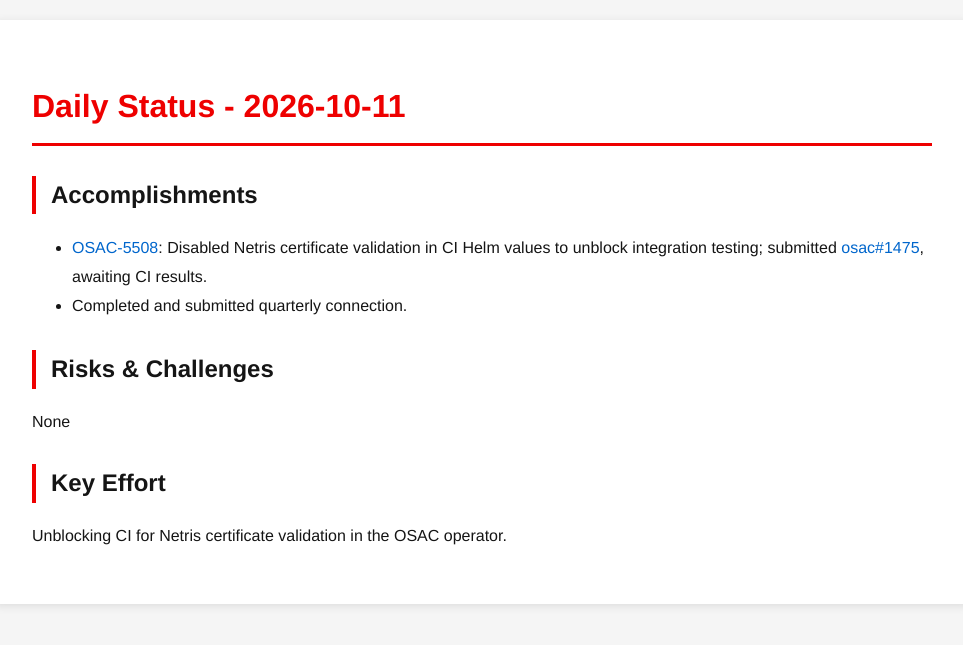
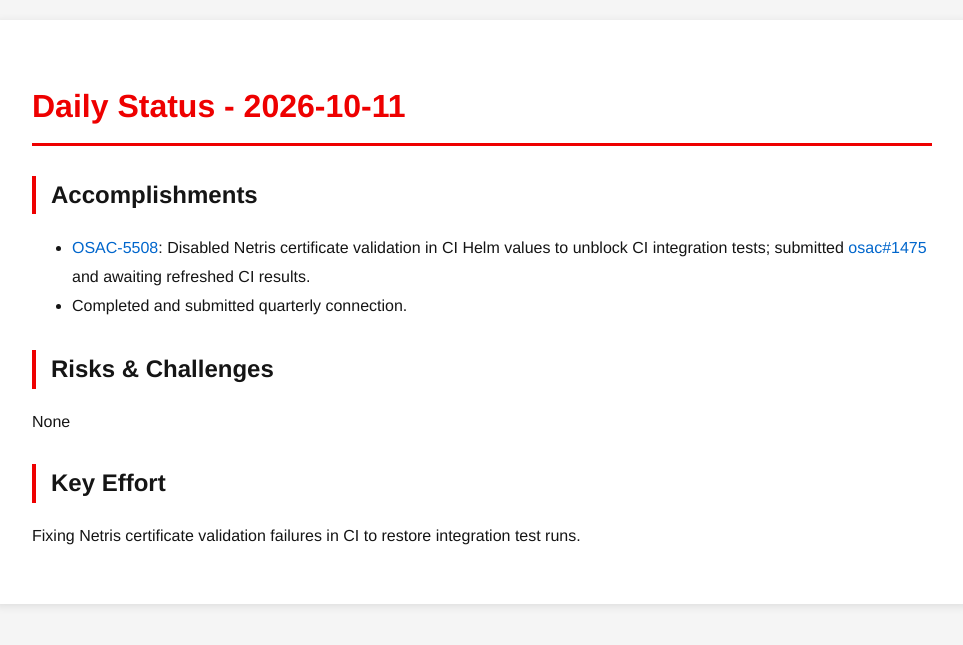
Before and after one commit to tzvatot/daily-status, a Jekyll site: the page built from 2026-10-11.md, in a window 1280 px wide. Shown: the top 645 px of the page, without its empty margins (158-1121 px from the left). Built offline with Jekyll 4.4.1, drawn with Linux system fonts in a browser that asks for light colours.

Commit message:
Daily status update - 2026-10-11

```diff
--- a/2026-10-11.md
+++ b/2026-10-11.md
@@ -7,11 +7,11 @@ date: 2026-10-11
 # Daily Status - 2026-10-11
 
 ## Accomplishments
-- [OSAC-5508](https://redhat.atlassian.net/browse/OSAC-5508): Disabled Netris certificate validation in CI Helm values to unblock integration testing; submitted [osac#1475](https://github.com/osac-project/osac/pull/1475), awaiting CI results.
+- [OSAC-5508](https://redhat.atlassian.net/browse/OSAC-5508): Disabled Netris certificate validation in CI Helm values to unblock CI integration tests; submitted [osac#1475](https://github.com/osac-project/osac/pull/1475) and awaiting refreshed CI results.
 - Completed and submitted quarterly connection.
 
 ## Risks & Challenges
 None
 
 ## Key Effort
-Unblocking CI for Netris certificate validation in the OSAC operator.
+Fixing Netris certificate validation failures in CI to restore integration test runs.
```
